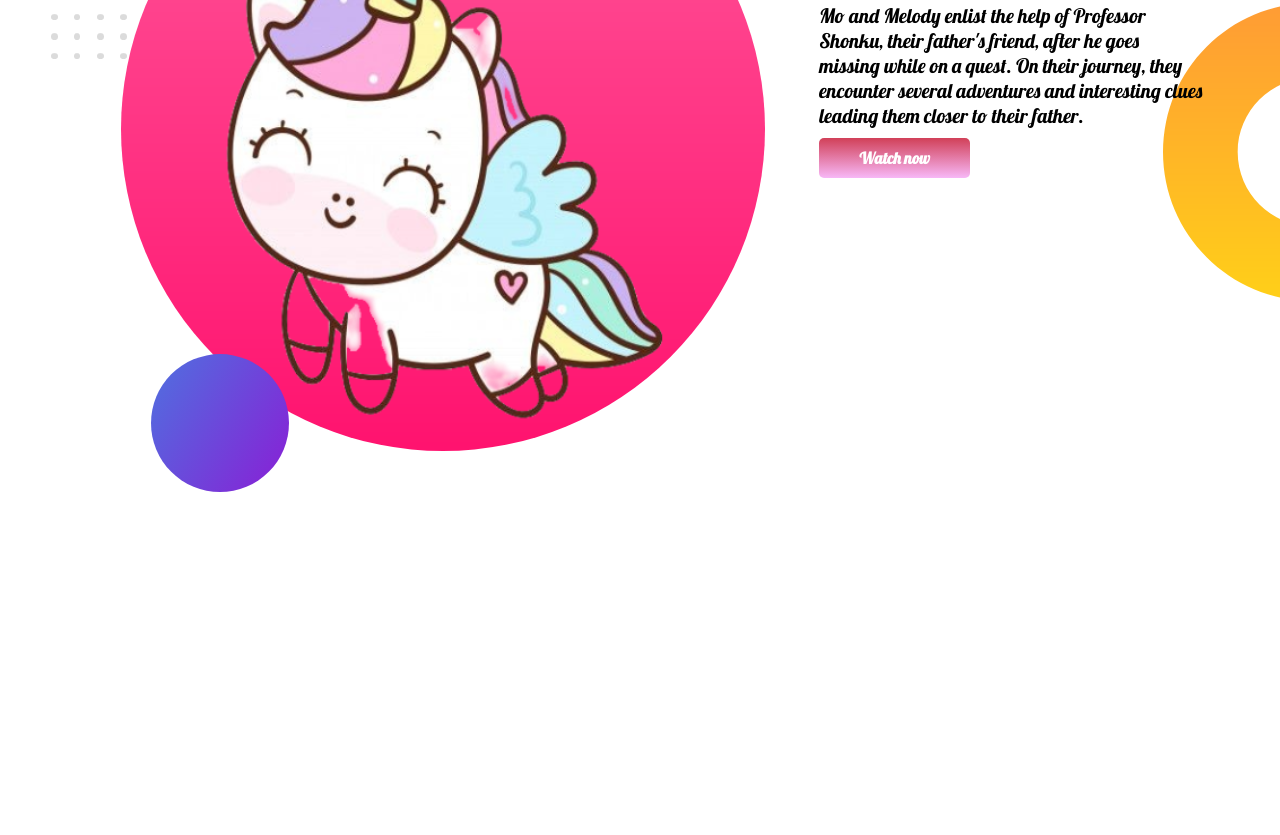
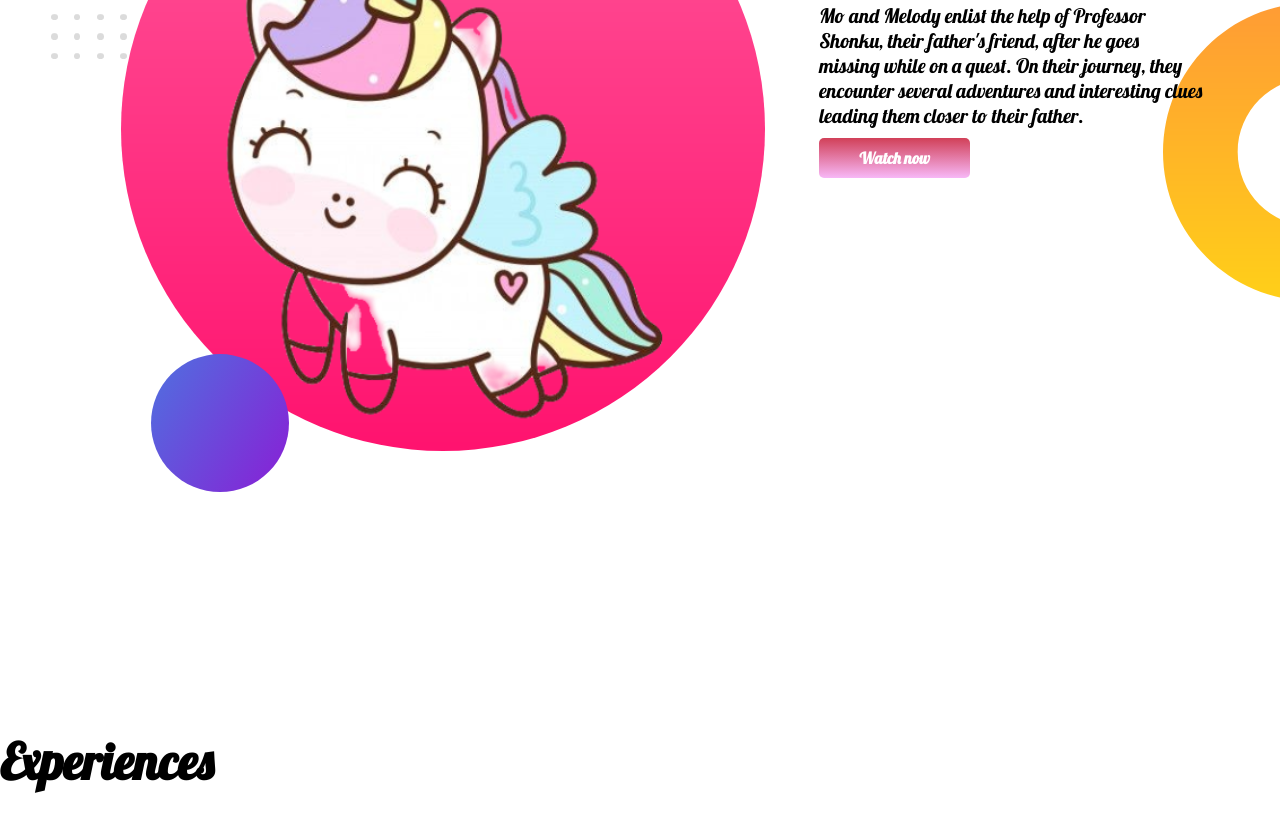
Before and after one commit to farahdeebac/developer-portfolio, a plain HTML site: page index.html in a window 1280 px wide. Shown: the part 1362-2197 px from the top of the page. Before the commit the page ends 1859 px from the top, so only its background shows below. Drawn offline with Linux system fonts and the light colour scheme.

Commit message:
achievement

```diff
--- a/index.html
+++ b/index.html
@@ -51,6 +51,9 @@
         </div>
 
     </section>
+    <section class="experience-area">
+        <h1>Experiences</h1>
+    </section>
 </body>
 
 </html>
```
